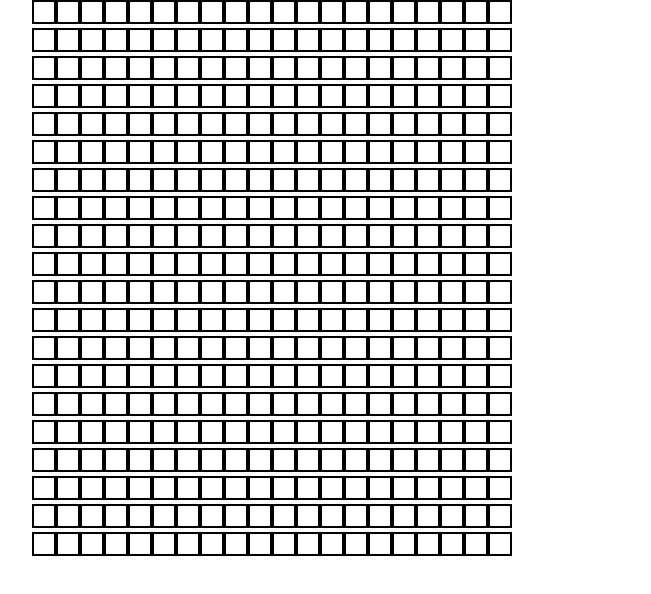
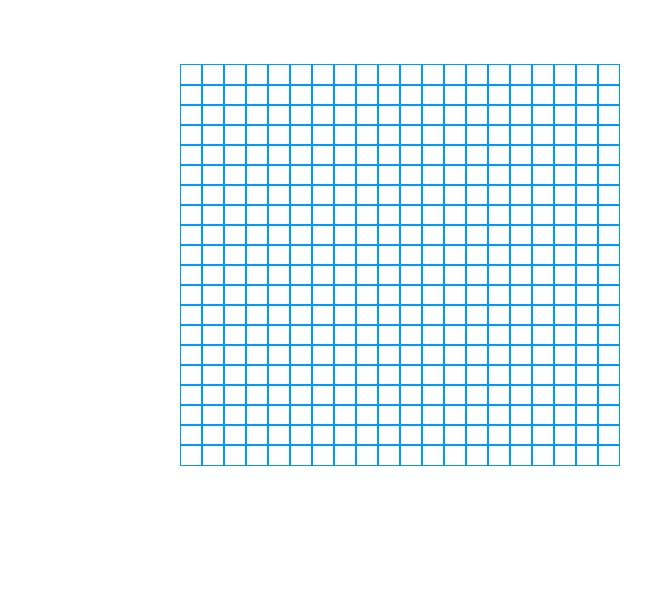
Before and after one commit to Silvernitro/pathfinding_visualizer, a React (Create React App) app in the folder pathfinding_visualizer/: page / in a window 1280 px wide. Shown: the top 594 px of the page, without its empty margins (240-891 px from the left). Built offline with nearby package versions, Linux system fonts and the light colour scheme.

Commit message:
Added basic CSS styling

```diff
--- a/pathfinding_visualizer/src/App.css
+++ b/pathfinding_visualizer/src/App.css
@@ -1,33 +1,48 @@
 .Node {
-  border: 2px solid black;
-  padding: 10px 10px 10px 10px;
+  border: 0.5px solid rgb(0, 153, 255);
+  width: 20px;
+  height: 20px;
   display: inline-block;
 }
 
+.GameContainer {
+  width:80%;
+  margin: 5% 10% 5% 10%;
+  text-align: center;
+}
+
 .RowContainer {
-  margin: 0 auto;
+  vertical-align: top;
   display: inline-block;
   width: 80%;
+  height: 20px;
+  margin: 0px 10% 0px 10%;
   text-align: center;
 }
 
 .Start {
-  border: 2px solid black;
-  padding: 10px 10px 10px 10px;
+  border: 0.5px solid rgb(0, 153, 255);
+  width: 20px;
+  height: 20px;
   display: inline-block;
-  background-color: blue;
+  text-align:center;
+  background-repeat: no-repeat;
+  background-position: center;
+  background-image: url(./Styling/map-marker-alt-solid.svg);
 }
 
 .End {
-  border: 2px solid black;
-  padding: 10px 10px 10px 10px;
+  border: 0.5px solid rgb(0, 153, 255);
+  width: 20px;
+  height: 20px;
   display: inline-block;
-  background-color: red;
+  background-image: url(./Styling/flag-regular.svg);
 }
 
 .Path {
-  border: 2px solid black;
-  padding: 10px 10px 10px 10px;
+  border: 0.5px solid rgb(0, 153, 255);
+  width: 20px;
+  height: 20px;
   display: inline-block;
-  background-color: green;
+  background-color: #FAFF00;
 }
--- a/pathfinding_visualizer/src/App.js
+++ b/pathfinding_visualizer/src/App.js
@@ -78,7 +78,7 @@ class Grid extends React.Component {
 
 
     return(
-      <div>
+      <div className="GameContainer">
         {rows}
       </div>
     )
```
